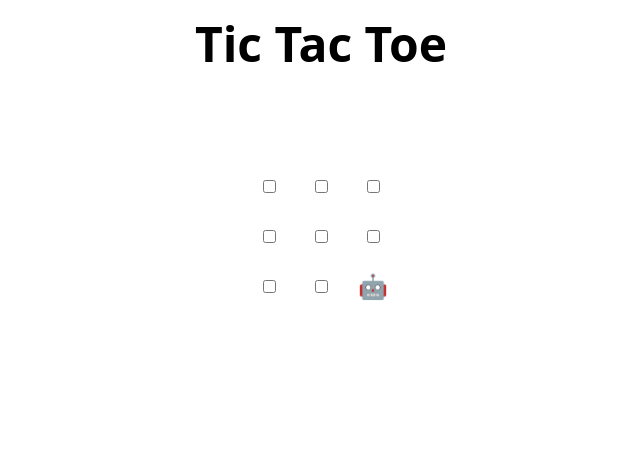
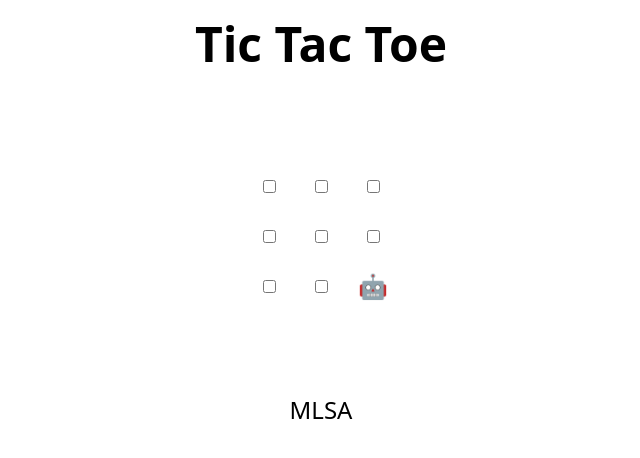
Before and after one commit to wiznemm/MLSA-Tech-Task2, a plain HTML site: page index.html in a window 1280 px wide. Shown: the whole page, without its empty margins (319-959 px from the left). Drawn offline with Linux system fonts and the light colour scheme.

Commit message:
Update index.html
Muhammad Wasif MLSA

```diff
--- a/index.html
+++ b/index.html
@@ -47,6 +47,7 @@
   </tr>
 </table>
 
+<p>MLSA</p>
 <h2 hidden>Game over, refresh to play again 🧑‍💻 🤖!</h2>
 
 <script>
```
